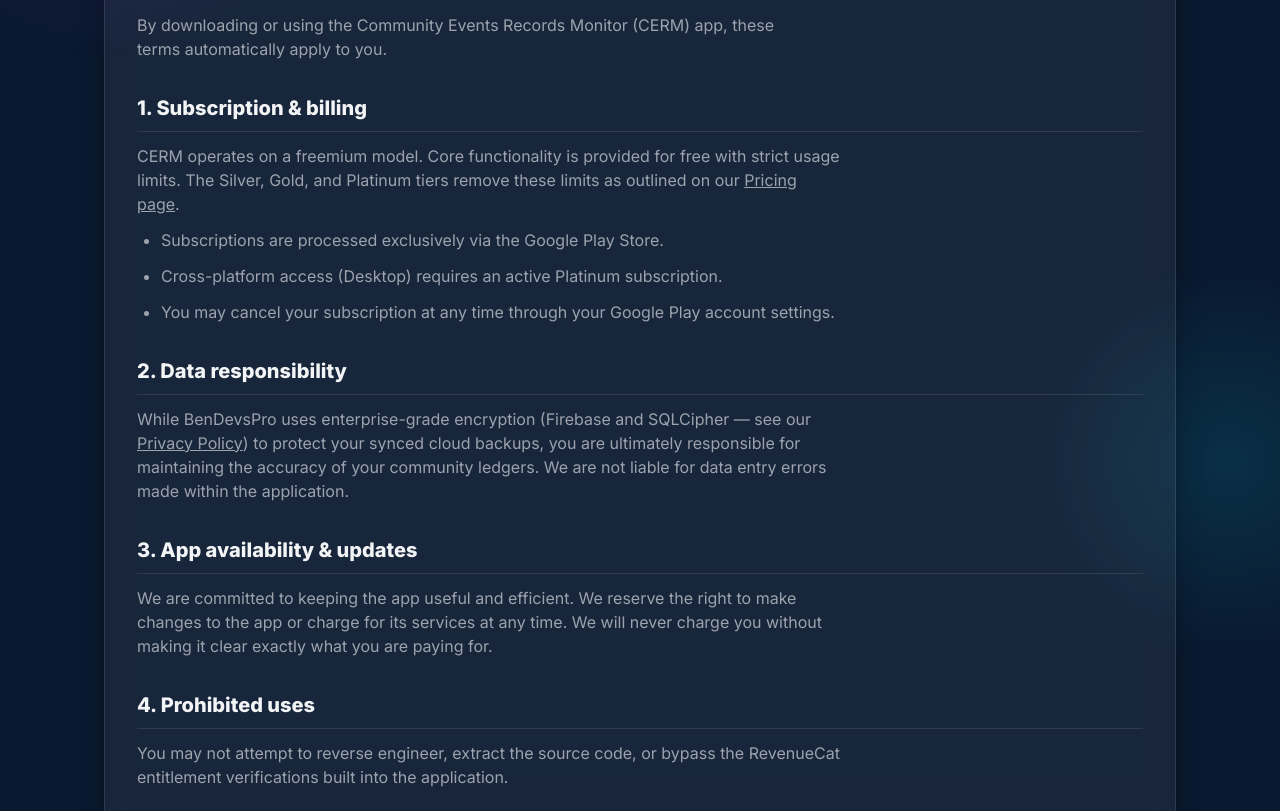
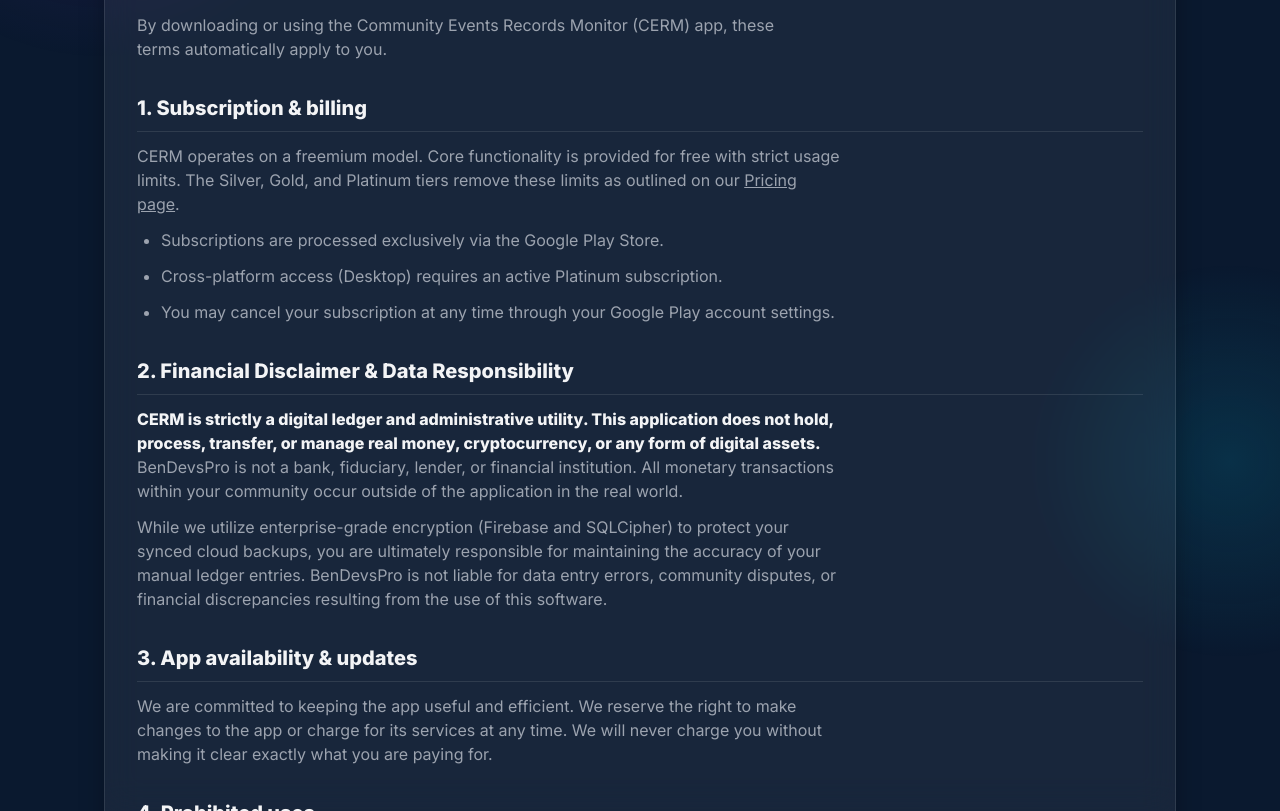
Before and after one commit to Mercybenoki/cerm-website, a plain HTML site: page terms-of-service.html in a window 1280 px wide. Shown: the part 289-1100 px from the top of the page. Drawn offline with Linux system fonts and the light colour scheme.

Commit message:
Update terms-of-service.html Declare

```diff
--- a/terms-of-service.html
+++ b/terms-of-service.html
@@ -46,8 +46,9 @@
                 <li>You may cancel your subscription at any time through your Google Play account settings.</li>
             </ul>
 
-            <h2>2. Data responsibility</h2>
-            <p>While BenDevsPro uses enterprise-grade encryption (Firebase and SQLCipher — see our <a href="privacy-policy.html">Privacy Policy</a>) to protect your synced cloud backups, you are ultimately responsible for maintaining the accuracy of your community ledgers. We are not liable for data entry errors made within the application.</p>
+            <h2>2. Financial Disclaimer & Data Responsibility</h2>
+            <p><strong>CERM is strictly a digital ledger and administrative utility. This application does not hold, process, transfer, or manage real money, cryptocurrency, or any form of digital assets.</strong> BenDevsPro is not a bank, fiduciary, lender, or financial institution. All monetary transactions within your community occur outside of the application in the real world.</p>
+            <p>While we utilize enterprise-grade encryption (Firebase and SQLCipher) to protect your synced cloud backups, you are ultimately responsible for maintaining the accuracy of your manual ledger entries. BenDevsPro is not liable for data entry errors, community disputes, or financial discrepancies resulting from the use of this software.</p>
 
             <h2>3. App availability & updates</h2>
             <p>We are committed to keeping the app useful and efficient. We reserve the right to make changes to the app or charge for its services at any time. We will never charge you without making it clear exactly what you are paying for.</p>
```
